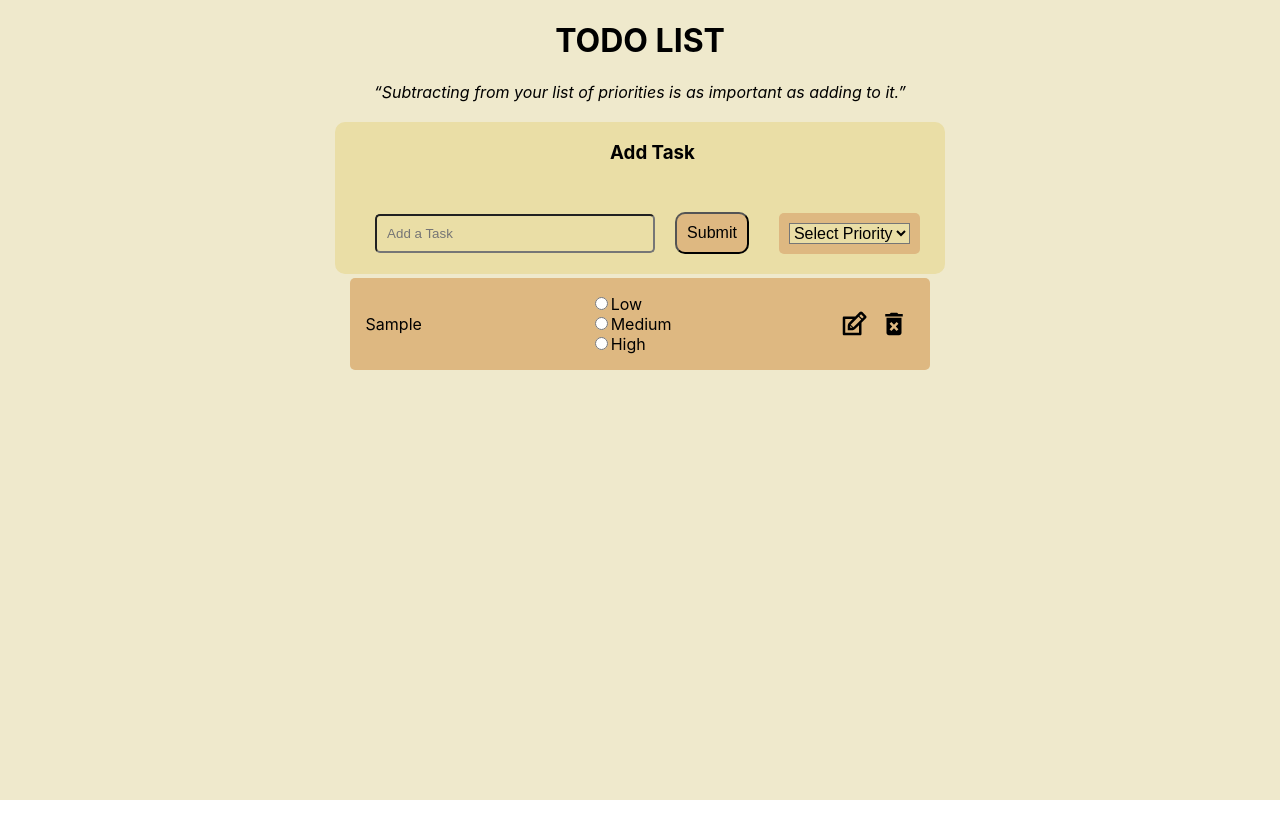
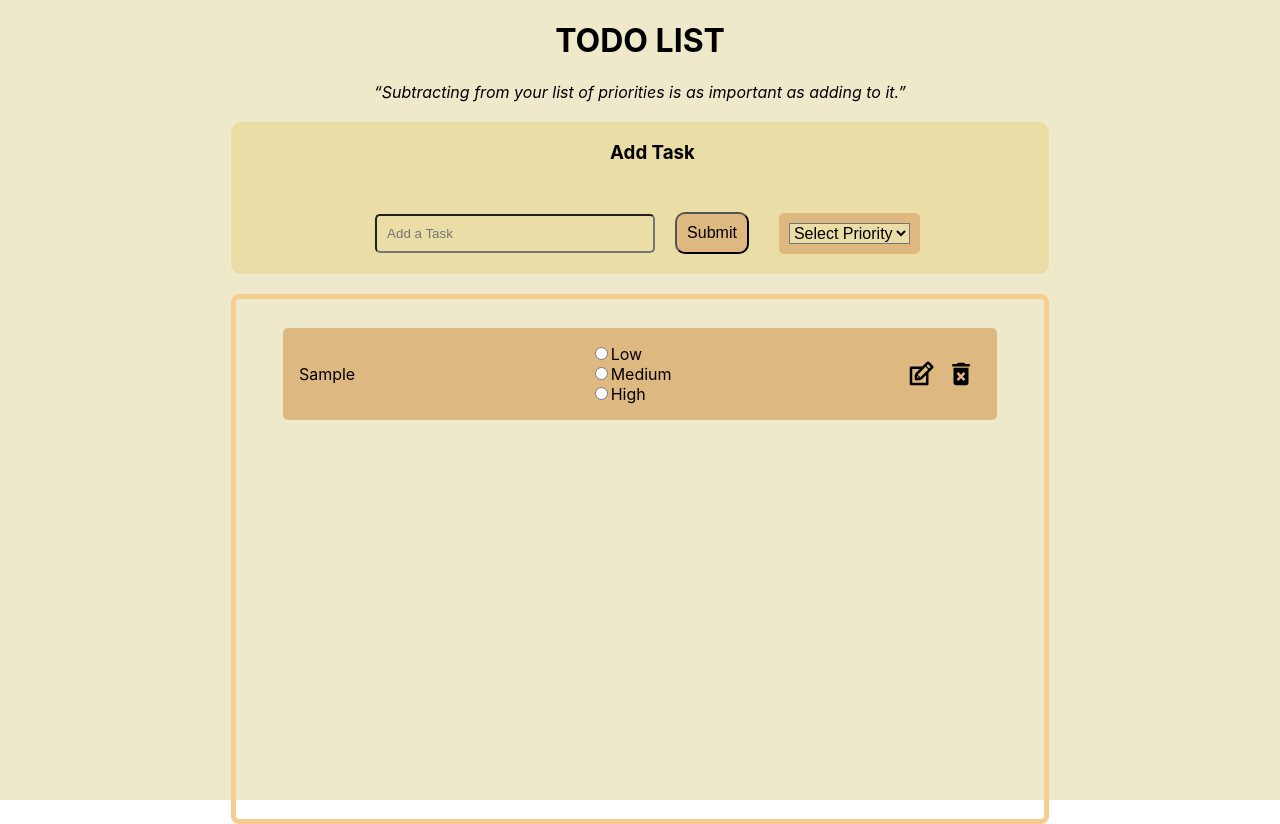
Before and after one commit to Kemuntogift/TodoListReact, a React (Create React App) app: page / in a window 1280 px wide. Both pictures are taken after typing "Sample" into the empty fields and a click on the button "Submit". Before the commit the page ends 800 px from the top, so only its background shows below. Built offline with nearby package versions, Linux system fonts and the light colour scheme.

Commit message:
added scroll to list container

```diff
--- a/src/components/TodoList/TodoList.jsx
+++ b/src/components/TodoList/TodoList.jsx
@@ -1,11 +1,11 @@
-import React, {useState} from 'react'
-import Form from '../Form/Form'
-import Todo from '../Todos/Todo';
+import React, { useState } from "react";
+import Form from "../Form/Form";
+import Todo from "../Todos/Todo";
+import "./todolist.css";
 
 export default function TodoList() {
   const [todos, setTodos] = useState([]);
-    const addTodo = todo => {
-
+  const addTodo = (todo) => {
     const addedTodos = [todo, ...todos];
 
     setTodos(addedTodos);
@@ -37,6 +37,7 @@ export default function TodoList() {
   return (
     <div>
       <Form onSubmit={addTodo} />
+      <div className="list-container">
         <Todo
           todos={todos}
           completeTodo={completeTodo}
@@ -44,5 +45,6 @@ export default function TodoList() {
           removeTodo={removeTodo}
         />
       </div>
+    </div>
   );
 }
--- a/src/components/TodoList/todolist.css
+++ b/src/components/TodoList/todolist.css
@@ -0,0 +1,13 @@
+.list-container {
+    margin-top: 20px;
+    width: 60vw;
+    height: 60vh;
+    border: 5px solid #F6CD90;
+    border-radius: 8px;
+    padding: 20px;
+    overflow-y: scroll;
+}
+
+.list-container::-webkit-scrollbar {
+    width: 0 !important;
+}
--- a/src/components/Todos/Todo.jsx
+++ b/src/components/Todos/Todo.jsx
@@ -23,6 +23,7 @@ const Todo = ({ todos, completeTodo, removeTodo, updateTodo }) => {
   }
 
   return todos.map((todo, index) => (
+    <div className="todo-container">
     <div
       className={todo.isComplete ? "todo-row complete" : "todo-row"}
       key={index}
@@ -50,7 +51,7 @@ const Todo = ({ todos, completeTodo, removeTodo, updateTodo }) => {
           className="delete-icon"
         />
       </div>
-    </div>
+    </div></div>
   ));
 };
 export default Todo;
--- a/src/components/Todos/todo.css
+++ b/src/components/Todos/todo.css
@@ -23,6 +23,10 @@
     width: 90%;
 }
 
+.todo-container {
+    padding: 5px;
+}
+
 .delete-icon {
     margin-right: 5px;
     color: black;
```
Lines whose indentation alone changed are shown as unchanged.
